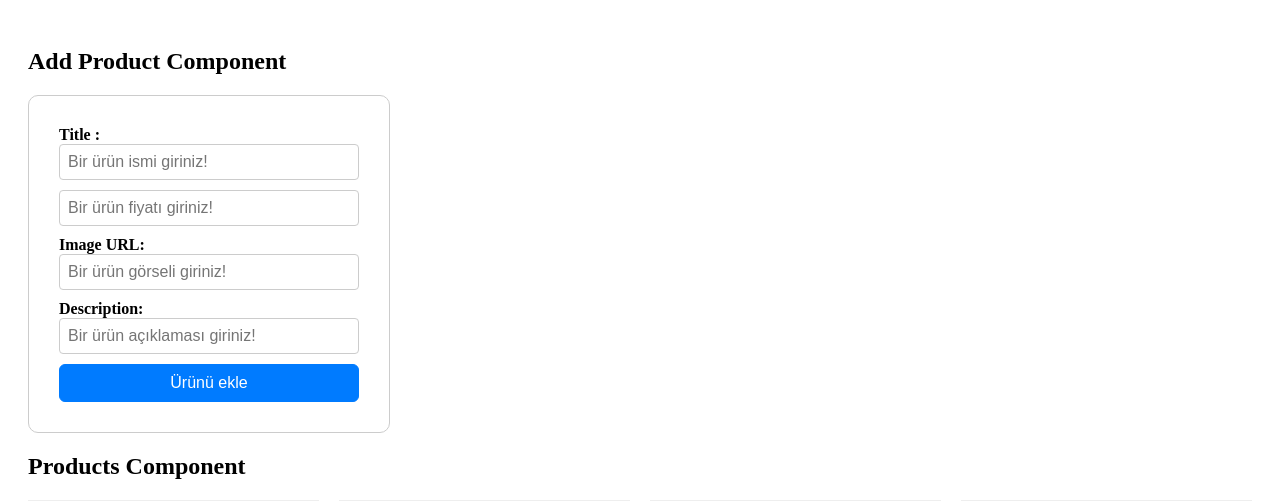
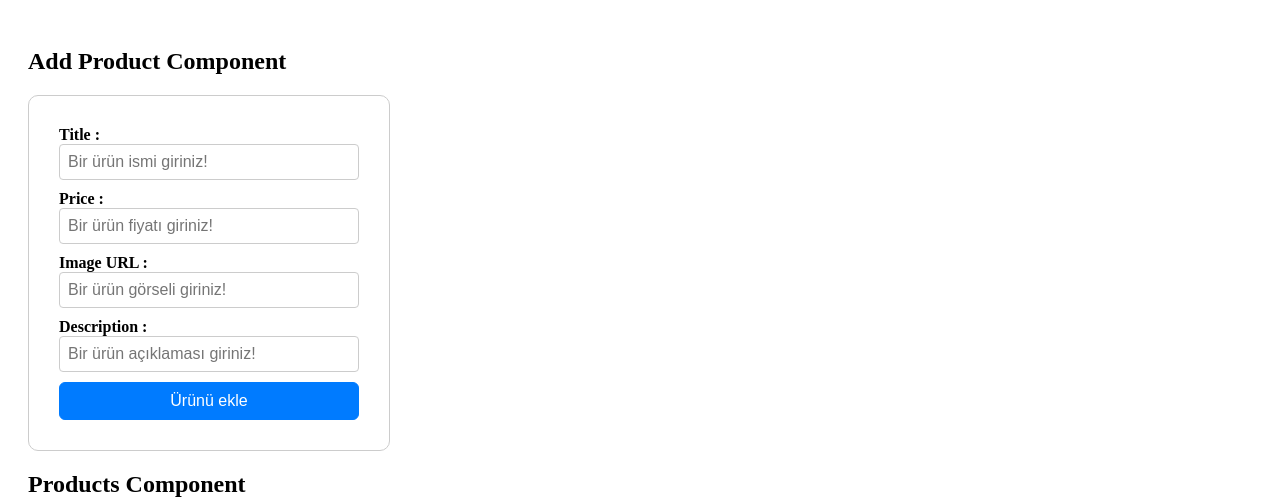
Before and after one commit to oktaydadar-rgb/react-ogren-v1, a React (Vite) app: page / in a window 1280 px wide. Shown: the top 501 px of the page. Built offline with nearby package versions, Linux system fonts and the light colour scheme; grey boxes are pictures that could not be loaded.

Commit message:
productInfo eklendi.

```diff
--- a/src/components/Products/AddProductForm.jsx
+++ b/src/components/Products/AddProductForm.jsx
@@ -1,6 +1,9 @@
 import { use, useState } from "react";
 import Button from "../UI/Button";
 import "./AddProductForm.css";
+import ProductInfo from "./ProductInfo";
+import productInputs from "../../data/productInputs";
+
 function AddProductForm({ addNewProduct }) {
   const [product, setProduct] = useState({
     title: "",
@@ -10,6 +13,7 @@ function AddProductForm({ addNewProduct }) {
   });
   function handleChange(event) {
     const name = event.target.name;
+    x;
     const value = event.target.value;
     setProduct({ ...product, [name]: value }); //spread operator ile önceki değerleri koruyoruz.
     //javascript computed properties
@@ -24,48 +28,26 @@ function AddProductForm({ addNewProduct }) {
       id: Math.random(),
       price: Number(product.price),
     };
+    console.log(newProduct);
     addNewProduct(newProduct);
   }
 
   return (
     <form className="add-product-form" onSubmit={handleSubmit}>
-      {product.title}
-      <label>
-        Title :
-        <input
-          type="text"
-          onChange={handleChange}
-          name="title"
-          placeholder="Bir ürün ismi giriniz!"
+      {productInputs.map((input) => (
+        <ProductInfo
+          key={input.name}
+          handleChange={handleChange}
+          //type={input.type}
+          //name={input.name}
+          //placeholder={input.placeholder}
+          //label={input.label}
+          {...input}
+
+          //type={input.type}//name={input.name}//placeholder={input.placeholder}//label={input.label} kodu yerine {...input} şekilde yazşlabiliriz
         />
-      </label>
-      <label>
-        <input
-          type="number"
-          onChange={handleChange}
-          name="price"
-          placeholder="Bir ürün fiyatı giriniz!"
-        />
-      </label>
-      <label>
-        Image URL:
-        <input
-          type="text"
-          onChange={handleChange}
-          name="image"
-          placeholder="Bir ürün görseli giriniz!"
-        />
-      </label>
+      ))}
 
-      <label>
-        Description:
-        <input
-          type="text"
-          onChange={handleChange}
-          name="description"
-          placeholder="Bir ürün açıklaması giriniz!"
-        />
-      </label>
       <Button type="primary">Ürünü ekle</Button>
     </form>
   );
--- /dev/null
+++ b/src/components/Products/ProductInfo.jsx
@@ -0,0 +1,18 @@
+import React from "react";
+
+function ProductInfo({ label, type, name, placeholder, handleChange }) {
+  console.log(label, type, name, placeholder, handleChange);
+  return (
+    <label>
+      {label} :
+      <input
+        type={type}
+        onChange={handleChange}
+        name={name}
+        placeholder={placeholder}
+      />
+    </label>
+  );
+}
+
+export default ProductInfo;
--- a/src/components/Products/Products.jsx
+++ b/src/components/Products/Products.jsx
@@ -11,7 +11,7 @@ function Products() {
   //alt child dan parent veriyi parametre gönderebiliriz. Örnek addNewProduct function daki newProduct parametresi gibi.
   function addNewProduct(newProduct) {
     setProducts([...products, newProduct]); //spreaad bu şeklde sona ekler.
-    setProducts([newProduct, ...products]); //spreaad bbu şekilde ekranın en başına ekler
+    //setProducts([newProduct, ...products]); //spreaad bbu şekilde ekranın en başına ekler
   }
 
   return (
--- /dev/null
+++ b/src/data/productInputs.js
@@ -0,0 +1,27 @@
+const productInputs = [
+  {
+    label: "Title",
+    type: "text",
+    name: "title",
+    placeholder: "Bir ürün ismi giriniz!",
+  },
+  {
+    label: "Price",
+    type: "number",
+    name: "price",
+    placeholder: "Bir ürün fiyatı giriniz!",
+  },
+  {
+    label: "Image URL",
+    type: "text",
+    name: "image",
+    placeholder: "Bir ürün görseli giriniz!",
+  },
+  {
+    label: "Description",
+    type: "text",
+    name: "description",
+    placeholder: "Bir ürün açıklaması giriniz!",
+  },
+];
+export default productInputs;
--- a/src/main.jsx
+++ b/src/main.jsx
@@ -2,8 +2,4 @@ import { StrictMode } from "react";
 import { createRoot } from "react-dom/client";
 import App from "./App.jsx";
 
-createRoot(document.getElementById("root")).render(
-  <StrictMode>
-    <App />
-  </StrictMode>
-);
+createRoot(document.getElementById("root")).render(<App />);
```
Also changed, not shown: 1 other file (tests, documents, lock files or other folders).
